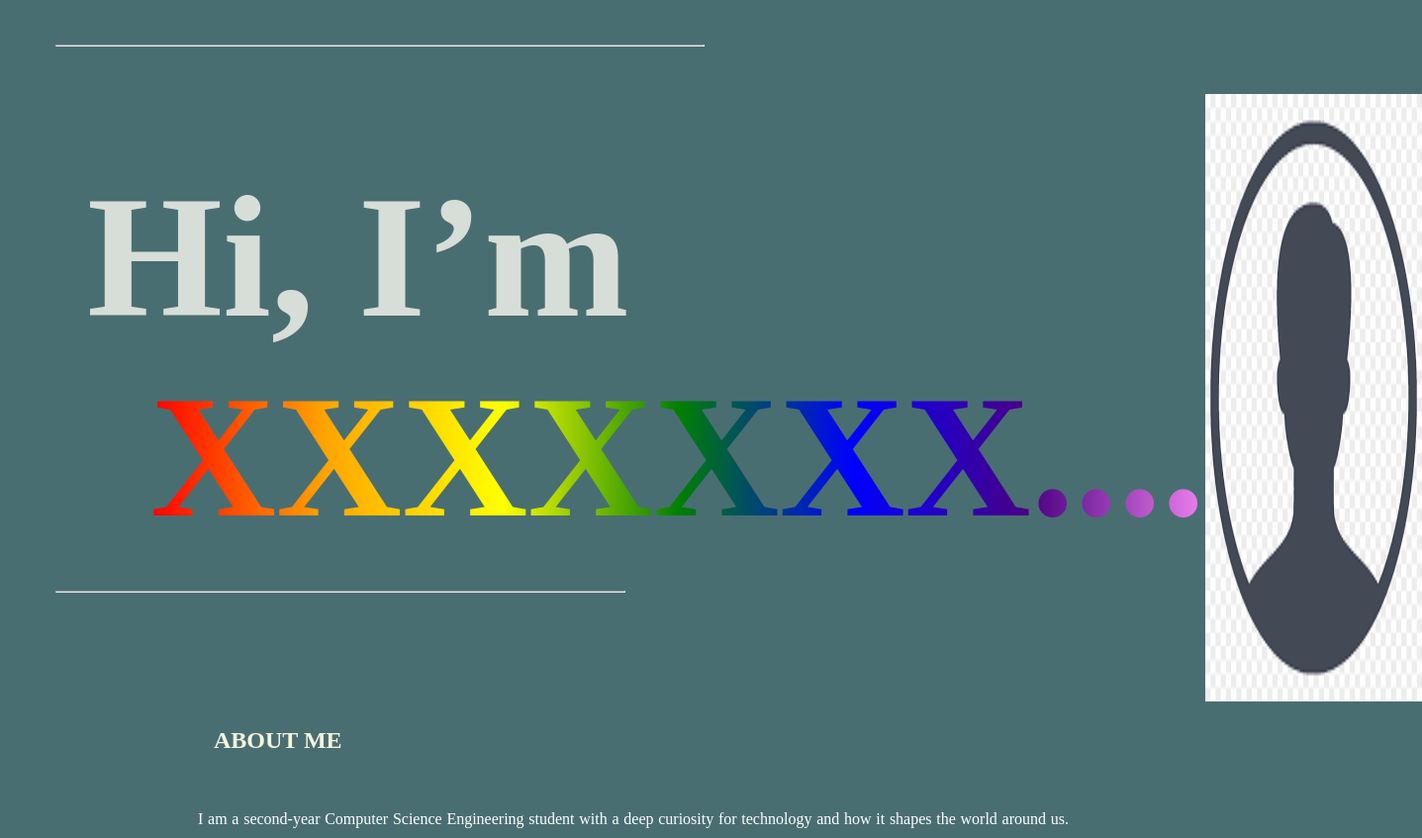
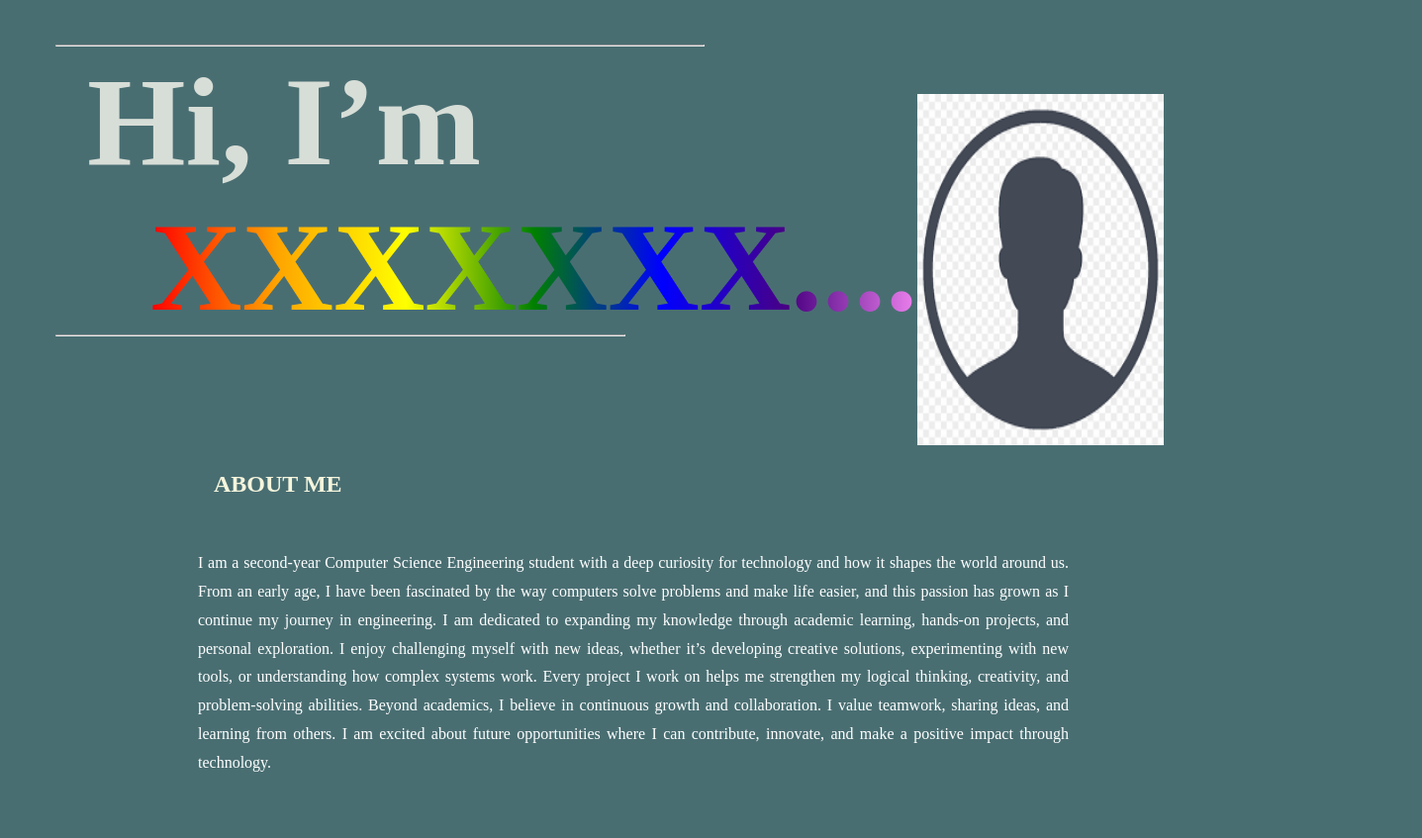
Before and after one commit to rawani2330/freelancing, a plain HTML site: page index.html in a window 1280 px wide. Shown: the part 75-922 px from the top of the page at 99% size, 1437 px wide, since content can reach past the window. Drawn offline with Linux system fonts and the light colour scheme.

Commit message:
Update style.css

```diff
--- a/style.css
+++ b/style.css
@@ -71,10 +71,10 @@ body{
     margin-right: 6rem;
 }
 .intro h1{
-    margin-top: 4rem;
-    font-weight: xx-large;
+    margin-top: -2.8rem;
+    font-weight: large;
     margin-left: 3rem;
-    font-size: 11rem;
+    font-size: 8rem;
     color: rgb(215, 222, 215);
     text-align: left;
 }
```
